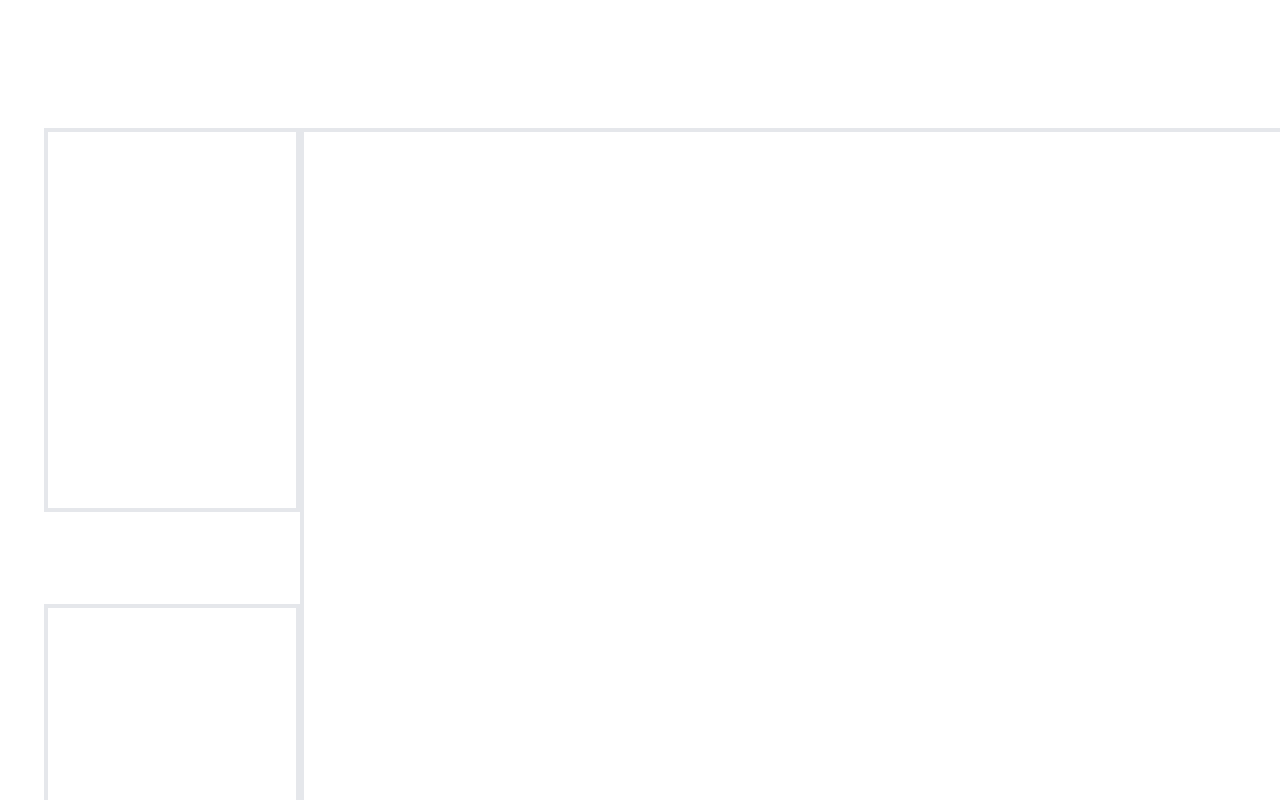
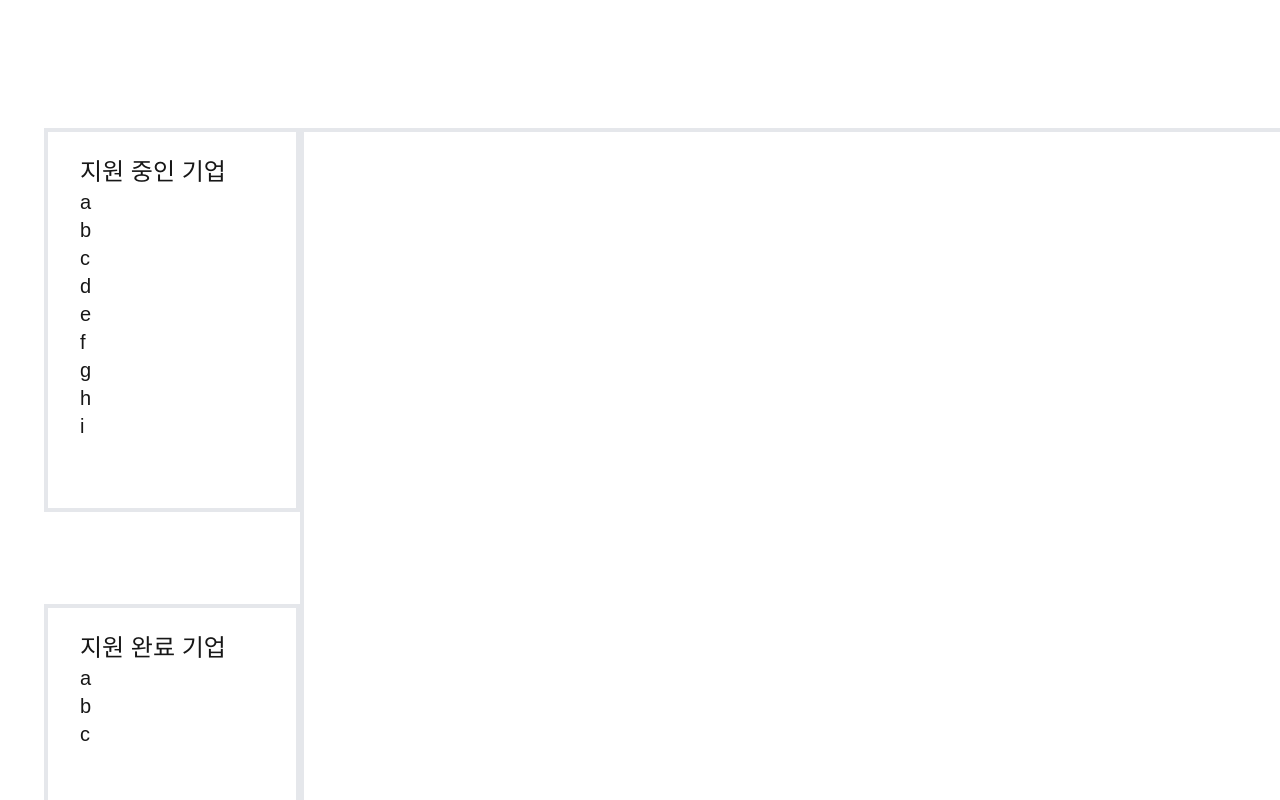
Before and after one commit to SKT-5CEAN/front-end, a Next.js app: page /apply in a window 1280 px wide. Shown: the top 800 px of the page. Built offline with nearby package versions, Linux system fonts and the light colour scheme.

Commit message:
DEV-72 feat: 리스트에서 특정 요소 클릭 시 볼드 처리 및 경로 이동

```diff
--- a/src/components/TitleList/TitleList.tsx
+++ b/src/components/TitleList/TitleList.tsx
@@ -1,9 +1,34 @@
+"use client";
+import { useState } from "react";
 import { TitleListProps } from "./titleList.type";
+import { useRouter } from "next/navigation";
 
 function TitleList(props: TitleListProps) {
   const { title, list } = props;
+  const router = useRouter();
+  const [selected, setSelected] = useState("");
 
-  return <div className="w-64 h-96 border-4"></div>;
+  return (
+    <div className="w-64 h-96 border-4 flex flex-col py-6 px-8">
+      <h2 className="text-2xl">{title}</h2>
+      {list.length > 0 && (
+        <ul className="h-64 overflow-y-scroll">
+          {list.map((el, idx) => (
+            <li
+              key={idx}
+              className={`text-xl ${el === selected ? "font-bold" : ""}`}
+              onClick={() => {
+                setSelected(el);
+                router.push(`/apply/${el}`);
+              }}
+            >
+              {el}
+            </li>
+          ))}
+        </ul>
+      )}
+    </div>
+  );
 }
 
 export default TitleList;
```
